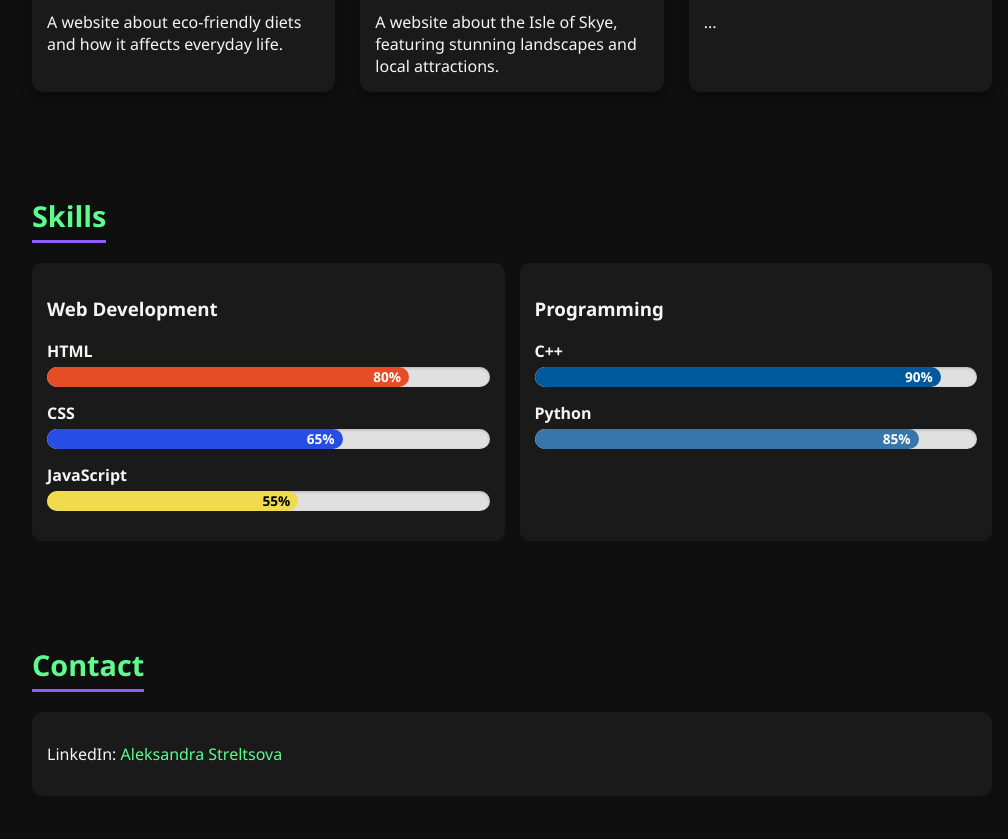
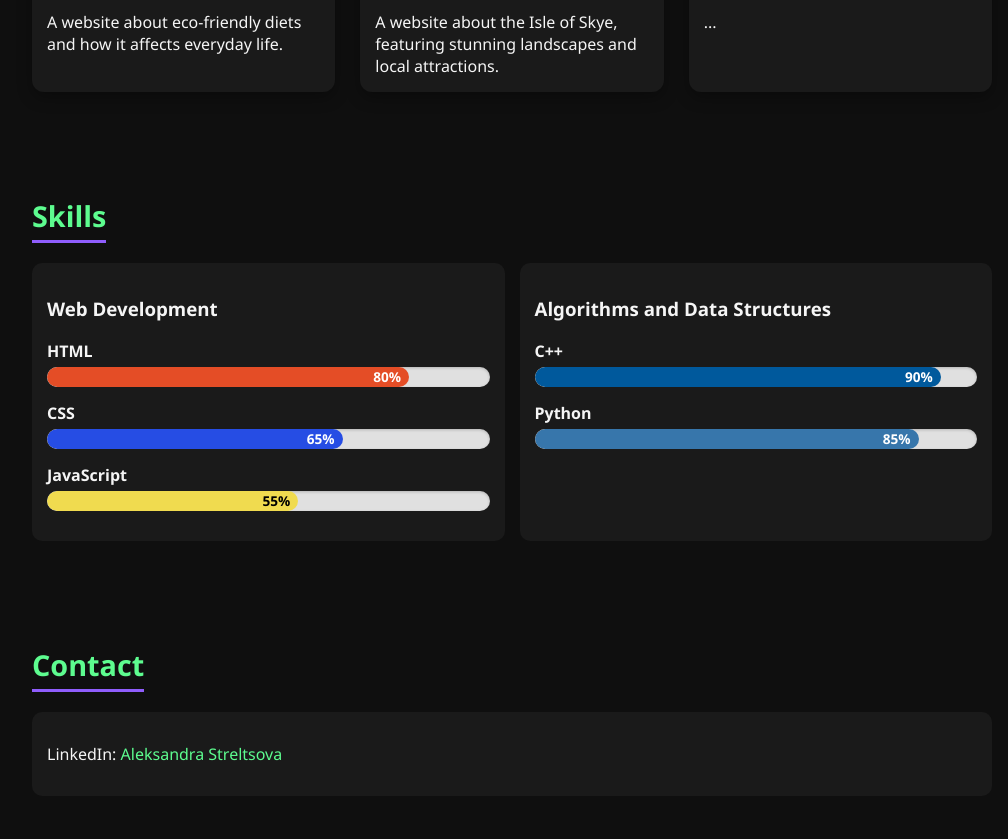
Before and after one commit to Iskachun/portfolio, a plain HTML site: page index.html in a window 1280 px wide. Shown: the part 1365-2204 px from the top of the page, without its empty margins (248-1256 px from the left). Drawn offline with Linux system fonts and the light colour scheme.

Commit message:
Small Change

```diff
--- a/index.html
+++ b/index.html
@@ -95,7 +95,7 @@
     </div>
 
     <div class="card">
-      <h3>Programming</h3>
+      <h3>Algorithms and Data Structures</h3>
       <div class="skill">
         <span>C++</span>
         <div class="bar"><div class="fill cpp">90%</div></div>
```
